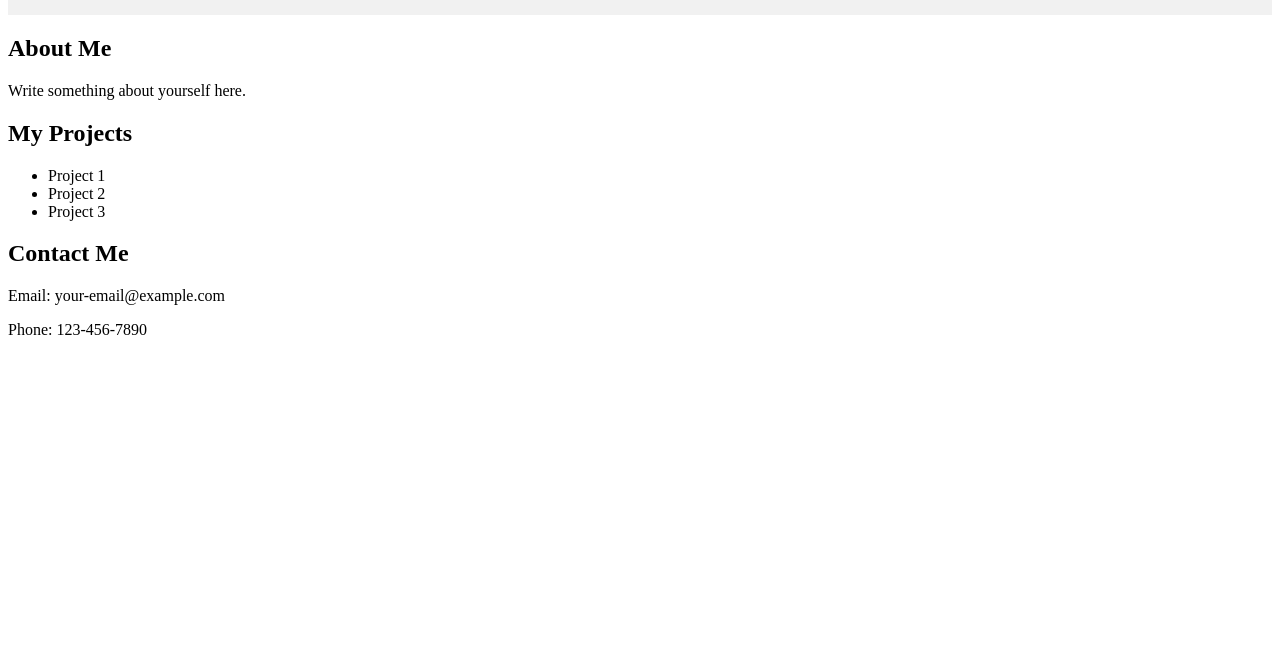
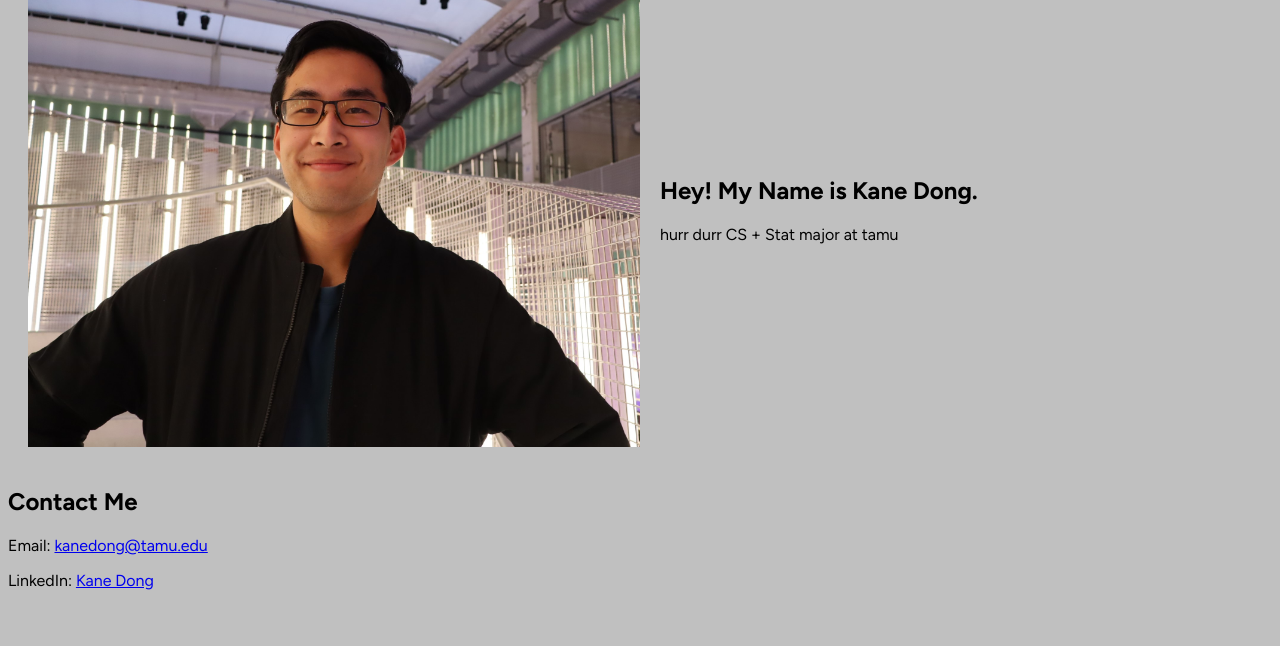
Before and after one commit to Iridium01/CSCE_331_Dong, a plain HTML site: page index.html in a window 1280 px wide. Shown: the part 154-800 px from the top of the page. Drawn offline with Linux system fonts and the light colour scheme.

Commit message:
landing page in progress, links added

```diff
--- a/index.html
+++ b/index.html
@@ -7,9 +7,9 @@
     <link rel="stylesheet" href="./theme1.css" />
 </head>
 <body>
-    <header>
+    <!-- <header>
         <h1>Welcome to My Personal Website</h1>
-    </header>
+    </header> -->
 
     <!-- <nav>
         <ul>
@@ -21,7 +21,7 @@
         </ul>
     </nav> -->
     <div class="header">
-        <a href="#default" class="logo">Kane Dong</a>
+        <a class="logo">&#128077</a>
         <div class="header-right">
           <a class="active" href="#home">Home</a>
           <a href="./projects.html">Projects</a>
@@ -31,25 +31,21 @@
         </div>
     </div>
 
+    <!-- about me -->
+    <div class="about-me">
+        <img src="./headshot.JPG" alt="Headshot" class="about-me-headshot">
+        <div class="about-me-text">
+            <h2> Hey! My Name is Kane Dong.</h2>
+            <p>hurr durr CS + Stat major at tamu</p>
+        </div>
+    </div>
+
     <main>
-        <section>
-            <h2>About Me</h2>
-            <p>Write something about yourself here.</p>
-        </section>
-
-        <section>
-            <h2>My Projects</h2>
-            <ul>
-                <li>Project 1</li>
-                <li>Project 2</li>
-                <li>Project 3</li>
-            </ul>
-        </section>
 
         <section>
             <h2>Contact Me</h2>
-            <p>Email: your-email@example.com</p>
-            <p>Phone: 123-456-7890</p>
+            <p>Email: <a href="mailto:kanedong@tamu.edu"> kanedong@tamu.edu </a> </p>
+            <p>LinkedIn: <a href="https://www.linkedin.com/in/kane-dong"> Kane Dong </a> </p>
         </section>
     </main>
 </body>
--- a/theme1.css
+++ b/theme1.css
@@ -1,8 +1,9 @@
 /* Style the header with a grey background and some padding */
+@import url('https://fonts.googleapis.com/css2?family=Figtree:ital,wght@0,300..900;1,300..900&display=swap');
 
 .header {
     overflow: hidden;
-    background-color: #f1f1f1;
+    background-color: #C0C0C0;
     padding: 20px 10px;
   }
 
@@ -11,34 +12,55 @@
     float: left;
     color: black;
     text-align: center;
-    padding: 12px;
+    padding: 5px 15px;
     text-decoration: none;
     font-size: 18px;
     line-height: 25px;
-    border-radius: 4px;
+    border-radius: 9px;
   }
 
   /* Style the logo link (notice that we set the same value of line-height and font-size to prevent the header to increase when the font gets bigger */
   .header a.logo {
-    font-size: 25px;
+    font-size: 40px;
     font-weight: bold;
   }
 
   /* Change the background color on mouse-over */
-  .header a:hover {
-    background-color: #ddd;
+  .header a:not(.logo):hover {
+    background-color: #A9A9A9;
     color: black;
   }
 
   /* Style the active/current link*/
-  .header a.active {
+  /* .header a.active {
     background-color: dodgerblue;
     color: white;
-  }
+  } */
 
   /* Float the link section to the right */
   .header-right {
     float: right;
+  }
+
+  body {
+    font-family: "Figtree", sans-serif;
+    background-color: #C0C0C0;
+  }
+
+  .about-me {
+    display: flex;
+    align-items: center;
+    padding: 20px;
+    margin: 20px 0;
+  }
+
+  .about-me-headshot {
+    max-width: 50%;
+    margin-right: 20px;
+  }
+
+  .about-me-text {
+    flex: 1;
   }
 
   /* Add media queries for responsiveness - when the screen is 500px wide or less, stack the links on top of each other */
```
Also changed, not shown: ai.html (+1 -2 lines), projects.html (+1 -2 lines), resume.html (+1 -2 lines), service.html (+1 -2 lines), headshot.JPG (added).
